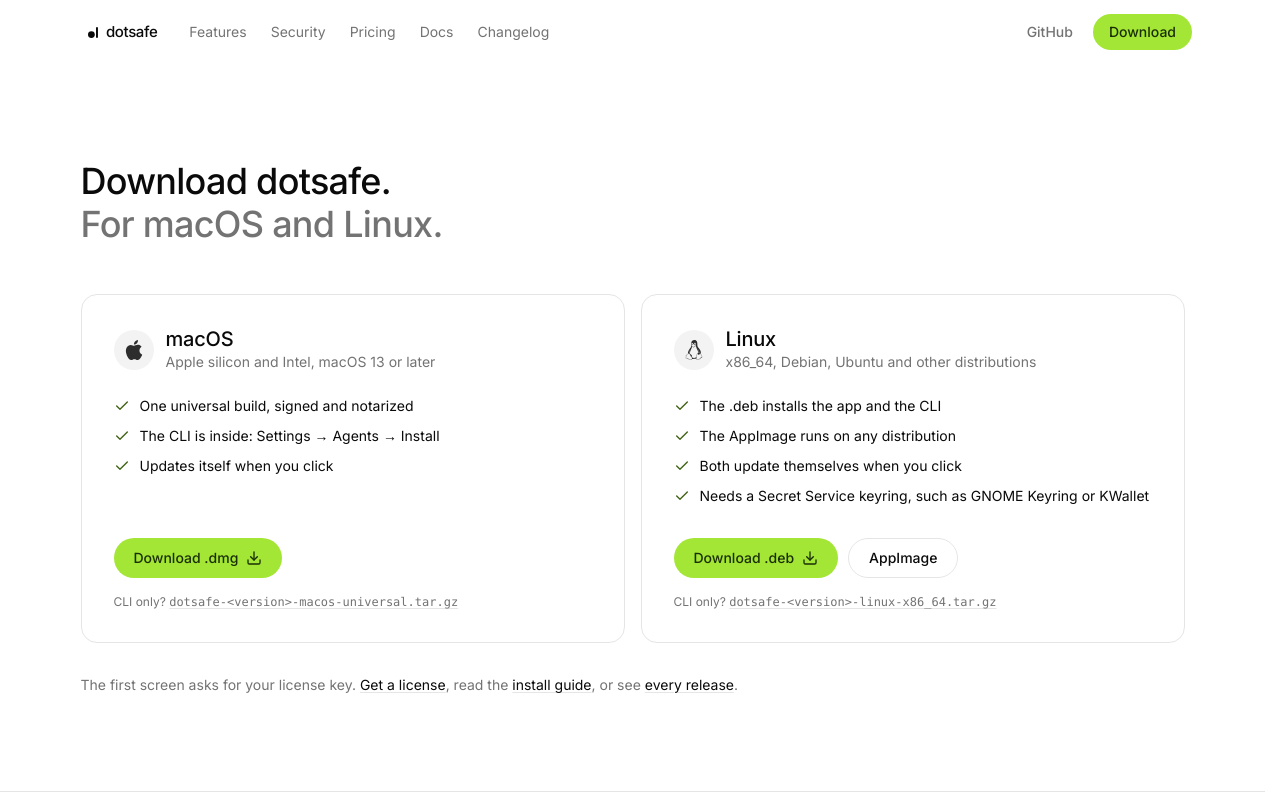
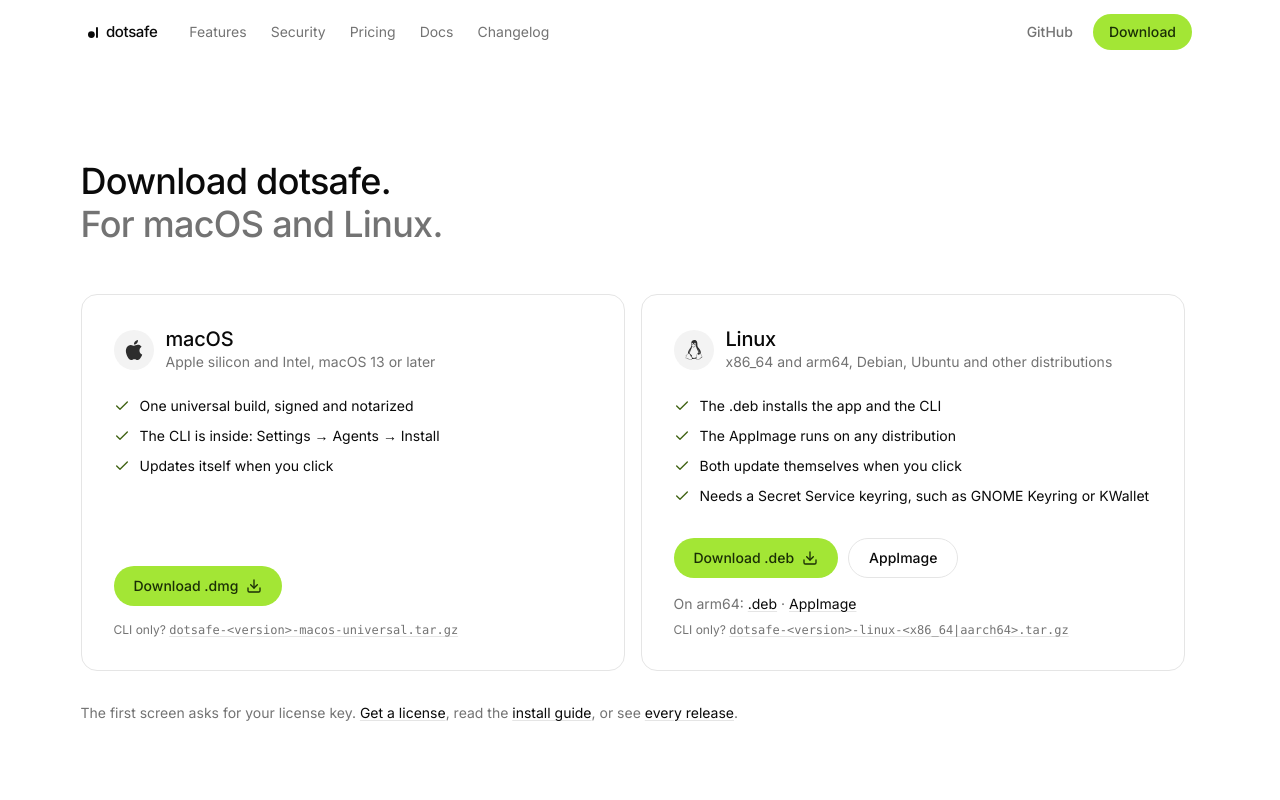
Before and after one commit to starc007/dotsafe, a Next.js app in the folder apps/web/: page /download in a window 1280 px wide. Shown: the top 800 px of the page. Built offline with nearby package versions, Linux system fonts and the light colour scheme; no server answers.

Commit message:
docs(web): arm64 Linux downloads

```diff
--- a/apps/web/components/landing/DownloadOptions.tsx
+++ b/apps/web/components/landing/DownloadOptions.tsx
@@ -37,7 +37,20 @@ export function DownloadOptions() {
                 </ButtonLink>
               ))}
             </div>
-            <p className="mt-4 text-xs text-ds-muted">
+            {p.other && (
+              <p className="mt-4 text-sm text-ds-muted">
+                On {p.other.arch}:{' '}
+                {p.other.downloads.map((d, j) => (
+                  <span key={d.href}>
+                    {j > 0 && ' · '}
+                    <a href={d.href} className="text-ds-fg underline decoration-ds-line underline-offset-2">
+                      {d.label}
+                    </a>
+                  </span>
+                ))}
+              </p>
+            )}
+            <p className={`${p.other ? 'mt-2' : 'mt-4'} text-xs text-ds-muted`}>
               CLI only?{' '}
               <a href={`${links.releases}/latest`} className="underline decoration-ds-line underline-offset-2 hover:text-ds-fg">
                 <code className="font-mono">{p.cli}</code>
--- a/apps/web/lib/downloads.ts
+++ b/apps/web/lib/downloads.ts
@@ -11,6 +11,8 @@ export type Platform = {
   logo: string;
   detail: string;
   downloads: { label: string; href: string }[];
+  /** The same installers for another architecture, as a small line under the buttons. */
+  other?: { arch: string; downloads: { label: string; href: string }[] };
   notes: string[];
   /** The standalone CLI's file name in each release. */
   cli: string;
@@ -35,18 +37,25 @@ export const PLATFORMS: Platform[] = [
     id: 'linux',
     name: 'Linux',
     logo: 'linux',
-    detail: 'x86_64, Debian, Ubuntu and other distributions',
+    detail: 'x86_64 and arm64, Debian, Ubuntu and other distributions',
     downloads: [
       { label: 'Download .deb', href: `${latest}/dotsafe.deb` },
       { label: 'AppImage', href: `${latest}/dotsafe.AppImage` },
     ],
+    other: {
+      arch: 'arm64',
+      downloads: [
+        { label: '.deb', href: `${latest}/dotsafe-arm64.deb` },
+        { label: 'AppImage', href: `${latest}/dotsafe-aarch64.AppImage` },
+      ],
+    },
     notes: [
       'The .deb installs the app and the CLI',
       'The AppImage runs on any distribution',
       'Both update themselves when you click',
       'Needs a Secret Service keyring, such as GNOME Keyring or KWallet',
     ],
-    cli: 'dotsafe-<version>-linux-x86_64.tar.gz',
+    cli: 'dotsafe-<version>-linux-<x86_64|aarch64>.tar.gz',
   },
 ];
 
--- a/apps/web/lib/structured-data.ts
+++ b/apps/web/lib/structured-data.ts
@@ -17,7 +17,7 @@ export const homeData = {
       description: site.description,
       url: site.url,
       applicationCategory: 'DeveloperApplication',
-      operatingSystem: 'macOS 13 or later, Linux (x86_64)',
+      operatingSystem: 'macOS 13 or later, Linux (x86_64 and arm64)',
       downloadUrl: links.download,
       license: 'https://opensource.org/license/mit',
       offers: { '@type': 'Offer', price: site.price, priceCurrency: 'USD', url: `${site.url}/pricing` },
--- a/apps/web/scripts/agent-files.ts
+++ b/apps/web/scripts/agent-files.ts
@@ -102,7 +102,7 @@ ${PLATFORMS.map(
 
 ${p.detail}.
 
-${p.downloads.map((d) => `- [${d.label}](${d.href})`).join('\n')}
+${p.downloads.map((d) => `- [${d.label}](${d.href})`).join('\n')}${(p.other?.downloads ?? []).map((d) => `\n- [${d.label} for ${p.other?.arch}](${d.href})`).join('')}
 - CLI only: \`${p.cli}\` from the [latest release](${links.releases}/latest)
 
 ${p.notes.map((n) => `- ${n}`).join('\n')}`,
```
Also changed, not shown: apps/web/public/docs/install.md (+4 -2 lines), 1 other file (tests, documents, lock files or other folders).
